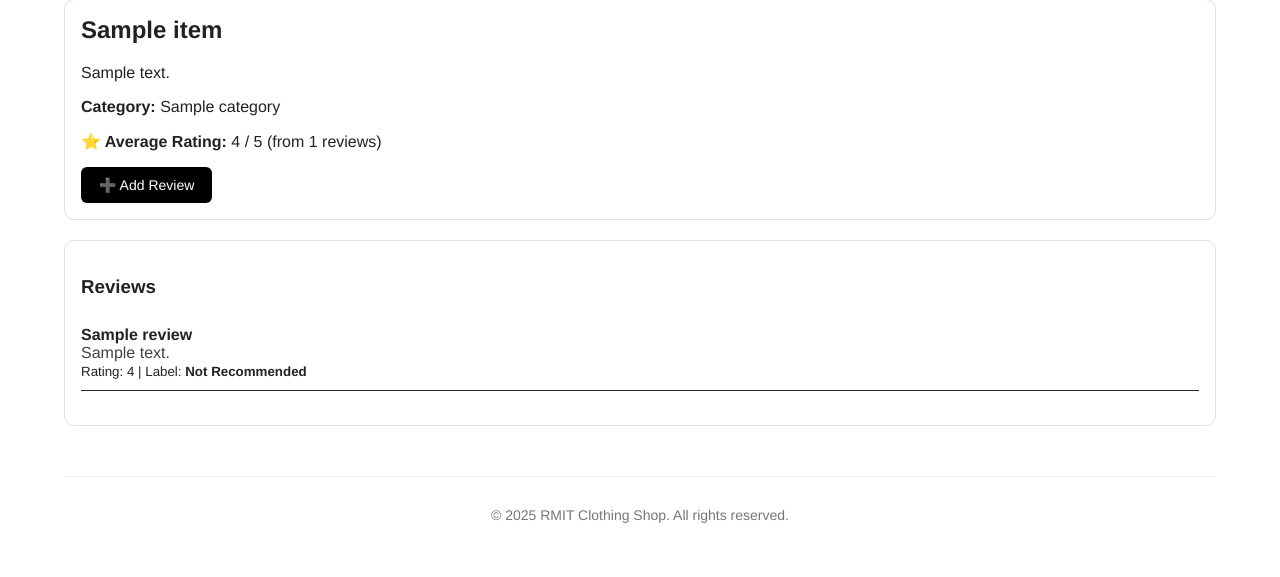
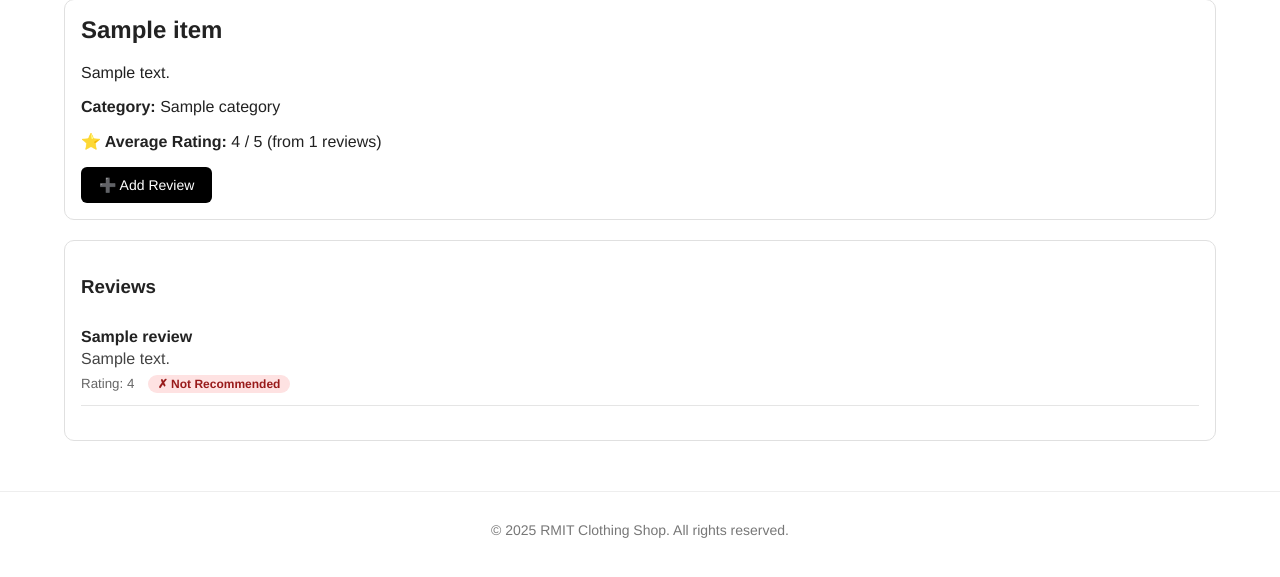
Before and after one commit to hishikesh123/Sentiment-Aware-Product-Recommendation-System-Using-Customer-Reviews, a Flask app: template templates/item.html in a window 1280 px wide. Shown: the part 96-673 px from the top of the page. Run offline with Flask 3, Linux system fonts and the light colour scheme; the template is opened without the code that fills it: most values are stand-ins (such as "Sample title", 1, 10 or a date in 2020); parts of the project's set-up code (start-up, migrations or seed data) failed here and were passed over.

Commit message:
refine: polish templates with form styles, sentiment badges, and bug fixes

```diff
--- a/templates/item.html
+++ b/templates/item.html
@@ -1,6 +1,9 @@
 {% extends "base.html" %}
 {% block content %}
   <div class="card">
+    {% if item['Image'] %}
+    <img src="{{ url_for('static', filename='images/' + item['Image']) }}" alt="{{ item['Clothes Title'] }}" class="product-img" style="margin-bottom:16px;">
+    {% endif %}
     <h2 style="margin-top:0">{{ item["Clothes Title"] }}</h2>
     <p>{{ item["Clothes Description"] }}</p>
     <p><strong>Category:</strong> {{ item.get("Category","—") }}</p>
@@ -10,7 +13,6 @@
       <p><strong>⭐ Average Rating:</strong> No ratings yet</p>
     {% endif %}
     <a class="btn" href="{{ url_for('new_review', item_id=item['item_id']) }}">➕ Add Review</a>
-
   </div>
 
   <div class="card">
@@ -18,24 +20,25 @@
 
     {% if reviews %}
       {% for r in reviews %}
-      <div style="padding:10px 0; border-bottom:1px solid #1f2937;">
+        <div style="padding:12px 0; border-bottom:1px solid #e5e5e5;">
           <strong>{{ r["title"] or "(no title)" }}</strong><br>
-        <div style="opacity:0.85;">{{ r["description"] }}</div>
-        <div>
-          <small>
-            Rating: {{ r["rating"] or "N/A" }} |
+          <div style="margin:4px 0; color:#444;">{{ r["description"] }}</div>
+          <div style="margin-top:6px;">
+            <small style="color:#666;">Rating: {{ r["rating"] or "N/A" }}</small>
+            &nbsp;
             {% if r["label"] == "Dataset" %}
-              <b>Source: Dataset</b>
+              <span class="badge badge-gray">Dataset Review</span>
+            {% elif r["label"] == 1 %}
+              <span class="badge badge-green">✓ Recommended</span>
             {% else %}
-              Label: <b>{{ "Recommended" if r["label"]==1 else "Not Recommended" }}</b>
+              <span class="badge badge-red">✗ Not Recommended</span>
             {% endif %}
-          </small>
           </div>
         </div>
       {% endfor %}
     {% else %}
       <p>No reviews yet. Be the first to add one!</p>
     {% endif %}
-
     <br>
+  </div>
 {% endblock %}
```
Lines whose indentation alone changed are shown as unchanged.
